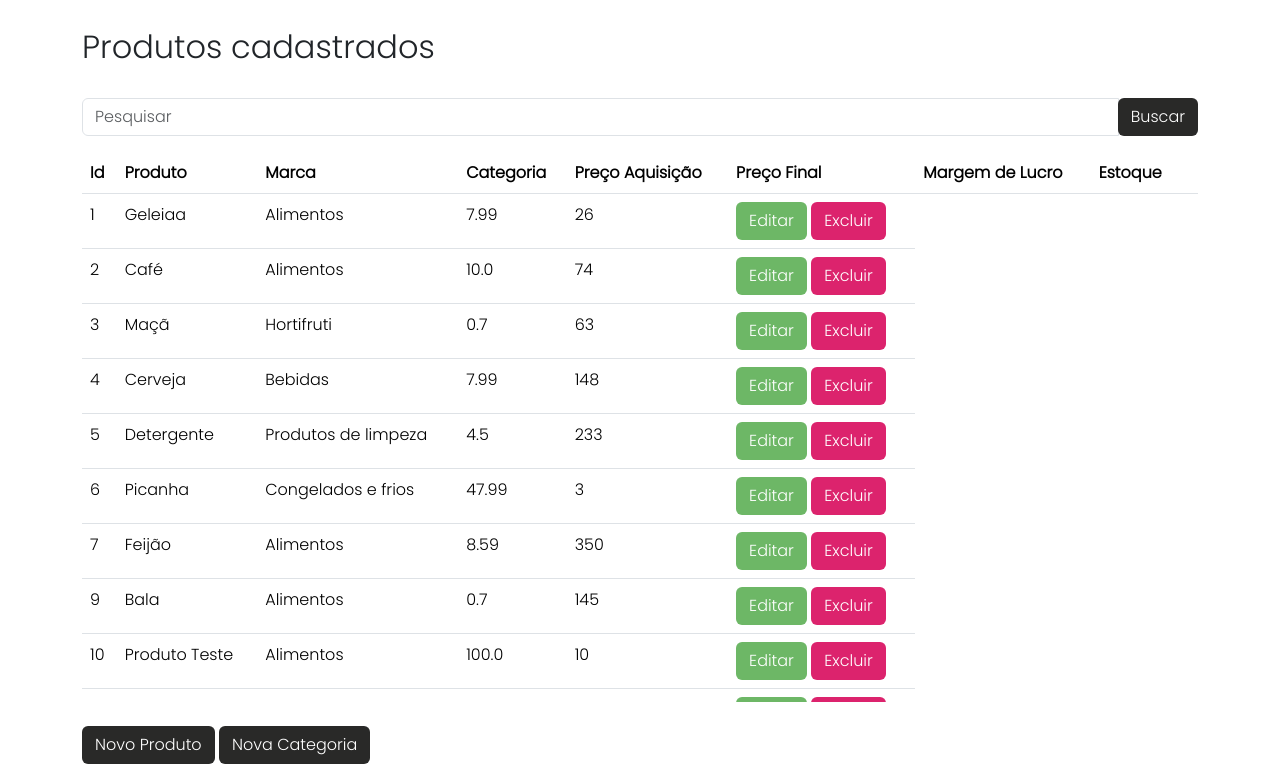
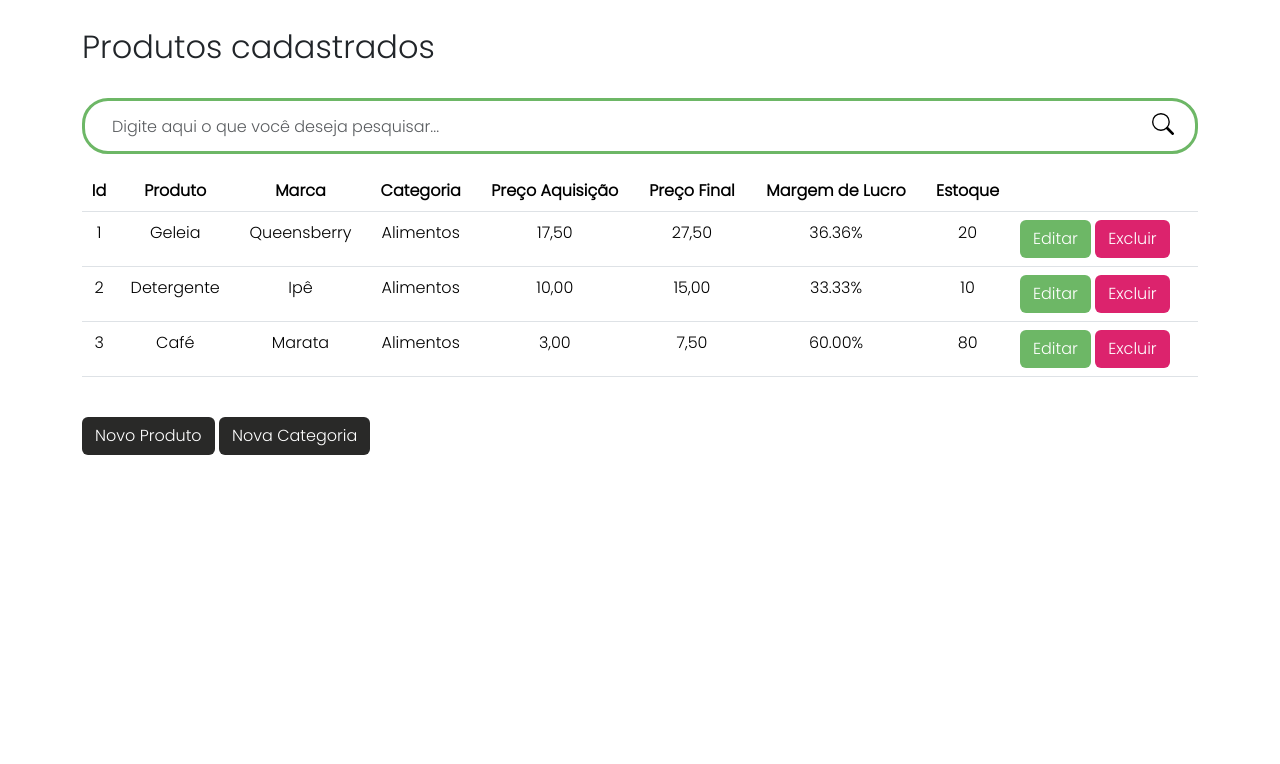
Before and after one commit to josesandovaln/VendaSmart, a Flask app: page /produtos in a window 1280 px wide. Shown: the part 96-860 px from the top of the page. After the commit the page ends 551 px from the top, so only its background shows below. Run offline with Flask 3, Linux system fonts and the light colour scheme; a user stored in the database is signed in; some libraries are stand-ins or nearby versions.

Commit message:
Atualização layout produtos

```diff
--- a/site_atividade/forms/__init__.py
+++ b/site_atividade/forms/__init__.py
@@ -1,6 +1,7 @@
 from flask_wtf import FlaskForm
 from wtforms import StringField, PasswordField, SubmitField, BooleanField, IntegerField, FloatField, SelectField
-from wtforms.validators import DataRequired, length, email, equal_to
+from wtforms.validators import DataRequired, length, email, equal_to, Length
+
 
 class FormLogin(FlaskForm):
     usuario = StringField('Usuário:', validators=[DataRequired(), length(5)])
@@ -9,7 +10,7 @@ class FormLogin(FlaskForm):
     submit_entrar = SubmitField('Entrar')
 
 class FormCadastroUsuario(FlaskForm):
-    usuario = StringField('Usuário:', validators=[DataRequired(), length(5)])
+    usuario = StringField('Usuário:', validators=[DataRequired(), Length(min=5)])
     email = StringField('E-mail:', validators=[DataRequired(), email()])
     senha = PasswordField('Senha:',  validators=[DataRequired(), length(6, 16)])
     confirmacao = PasswordField('Confirmação da senha:',  validators=[DataRequired(), equal_to('senha')])
--- a/site_atividade/static/css/product.css
+++ b/site_atividade/static/css/product.css
@@ -23,3 +23,40 @@
 	-webkit-box-shadow: inset 0 0 6px rgba(0,0,0,.3);
 	background-color: #6DB766;
 }
+
+.search-btn {
+	margin-left: 10px;
+}
+
+.form-search {
+	grid-template-rows: 100vh;
+}
+
+  /* centrer la search bar sur la page entière, ajouter un border à la class="form-group" */
+.form-group-search{
+	border: 3px solid #6DB766;
+	border-radius: 26px;
+	padding: 5px 15px;
+}
+
+  /* appliquer une width et une height à l'input */
+.form-control-search {
+	width: 350px;
+	height: 40px;
+	border : none;
+}
+
+.btn-search {
+	float: right;
+	width: 34px;
+	height: 36px;
+
+	border: none;
+	background: #fff;
+}
+
+  /* solution temporaire pour supprimer la surbrillance bleue lorsque l'input est sélectionné */
+input[type="text"]{
+	outline: none;
+	box-shadow: none !important;
+}
--- a/site_atividade/templates/base.html
+++ b/site_atividade/templates/base.html
@@ -15,6 +15,7 @@
     </head>
     <body>
         {% include 'navbar.html' %}
+
         <div class="container">
             {% with mensagens = get_flashed_messages(with_categories=True) %}
                 {% if mensagens %}
@@ -22,6 +23,12 @@
                         <div class="alert {{ categoria }}">
                             {{ mensagem }}
                         </div>
+                        <script>
+                            setTimeout(function(){
+                                var mensagemElement = document.querySelector('.alert.{{ categoria }}');
+                                mensagemElement.style.display = 'none';
+                            }, 3000);
+                        </script>
                     {% endfor %}
                 {% endif %}
             {% endwith %}
--- a/site_atividade/templates/lista_produto.html
+++ b/site_atividade/templates/lista_produto.html
@@ -10,11 +10,14 @@
             <br>
 
             <div class="search-box">
-                <form action="{{ url_for('produtos') }}" method="GET">
-                    <div class="input-group">
-                        <input type="text" class="form-control" placeholder="Pesquisar" id="search-input" name="search">
+                <form class="form-search" action="{{ url_for('produtos') }}" method="GET">
+                    <div class="input-group form-group-search">
+                        <input type="text" class="form-control form-control-search" placeholder="Digite aqui o que você deseja pesquisar..." id="search-input" name="search">
                         <span class="input-group-btn">
-                            <button class="btn btn-color3" type="submit">Buscar</button>
+                            <button class="btn-search type="submit"><svg class="bi bi-search" viewBox="0 0 16 16" fill="currentColor" xmlns="http://www.w3.org/2000/svg">
+                                <path fill-rule="evenodd" d="M10.442 10.442a1 1 0 0 1 1.415 0l3.85 3.85a1 1 0 0 1-1.414 1.415l-3.85-3.85a1 1 0 0 1 0-1.415z"/>
+                                <path fill-rule="evenodd" d="M6.5 12a5.5 5.5 0 1 0 0-11 5.5 5.5 0 0 0 0 11zM13 6.5a6.5 6.5 0 1 1-13 0 6.5 6.5 0 0 1 13 0z"/>
+                              </svg></button>
                         </span>
                     </div>
                 </form>
@@ -24,14 +27,14 @@
                 <table class="table table-hover scrollable-table">
                     <thead>
                         <tr>
-                            <th>Id</th>
-                            <th>Produto</th>
-                            <th>Marca</th>
-                            <th>Categoria</th>
-                            <th>Preço Aquisição</th>
-                            <th>Preço Final</th>
-                            <th>Margem de Lucro</th>
-                            <th>Estoque</th>
+                            <th class="text-center">Id</th>
+                            <th class="text-center">Produto</th>
+                            <th class="text-center">Marca</th>
+                            <th class="text-center">Categoria</th>
+                            <th class="text-center">Preço Aquisição</th>
+                            <th class="text-center">Preço Final</th>
+                            <th class="text-center">Margem de Lucro</th>
+                            <th class="text-center">Estoque</th>
                             <th> </th>
                         </tr>
                     </thead>
@@ -39,12 +42,15 @@
 
                     {% for produto in produtos %}
                         <tr data-href="#">
-                           </td> <td> {{ produto.id_produtos }} </td>
-                            <td>{{ produto.produto }}</td>
-                            <td>{{ produto.categoria.categoria }}</td>
-                            <td>{{ produto.preco }}</td>
-                            <td>{{ produto.estoque }}</td>
-                            <td>
+                           </td> <td class="text-center"> {{ produto.id_produtos }} </td>
+                            <td class="text-center">{{ produto.produto }}</td>
+                            <td class="text-center">{{ produto.marca }}</td>
+                            <td class="text-center">{{ produto.categoria.categoria }}</td>
+                            <td class="text-center">{{ "{:.2f}".format(produto.preco_aquisicao).replace('.', ',') }}</td>
+                            <td class="text-center">{{ "{:.2f}".format(produto.preco).replace('.', ',') }}</td>
+                            <td class="text-center">{{ "{:.2f}%".format(produto.margem_lucro) }}</td>
+                            <td class="text-center">{{ produto.estoque }}</td>
+                            <td class="btn-edit-delete text-right">
                                 <a class="btn btn-color1 text-white" data-toggle="modal" data-target="#editProdutoModal{{ produto.id_produtos }}">Editar</a>
                                 <a class="btn btn-color2 text-white" data-toggle="modal" data-target="#deleteProdutoModal{{ produto.id_produtos }}">Excluir</a>
                             </td>
@@ -81,8 +87,8 @@
                                     <input type="text" class="form-control" id="categoria" name="categoria" required>
                                 </div>
                                 <div class="modal-footer">
-                                    <button type="button" class="btn btn-secondary" data-dismiss="modal">Cancelar</button>
-                                    <button type="submit" class="btn btn-primary">Salvar</button>
+                                    <button type="button" class="btn btn-color2 text-white" data-dismiss="modal">Cancelar</button>
+                                    <button type="submit" class="btn btn-color1 text-white">Salvar</button>
                                 </div>
                             </form>
                         </div>
@@ -106,6 +112,10 @@
                                     <input name="produto" type="text" class="form-control" required>
                                 </div>
                                 <div class="form-group">
+                                    <label for="marca">Marca:</label>
+                                    <input name="marca" type="text" class="form-control" required>
+                                </div>
+                                <div class="form-group">
                                     <label for="categoria_fk" class="control-label" id="categoria_fk">Categoria:</label>
                                     <select name="categoria_fk" class="form-control">
                                         {% for categoria in categorias %}
@@ -114,7 +124,11 @@
                                     </select>
                                 </div>
                                 <div class="form-group">
-                                    <label for="preco">Preço (R$):</label>
+                                    <label for="precoAquisicao">Preço de Aquisição (R$):</label>
+                                    <input name="preco_aquisicao" type="number" class="form-control" step="0.01" required>
+                                </div>
+                                <div class="form-group">
+                                    <label for="preco">Preço Final (R$):</label>
                                     <input name="preco" type="number" class="form-control" step="0.01" required>
                                 </div>
                                 <div class="form-group">
@@ -122,8 +136,8 @@
                                     <input name="estoque" type="number" class="form-control" required>
                                 </div>
                                 <div class="modal-footer">
-                                    <button type="button" class="btn btn-secondary" data-dismiss="modal">Cancelar</button>
-                                    <button type="submit" class="btn btn-primary">Salvar</button>
+                                    <button type="button" class="btn btn-color2 text-white" data-dismiss="modal">Cancelar</button>
+                                    <button type="submit" class="btn btn-color1 text-white">Salvar</button>
                                 </div>
                             </form>
                         </div>
@@ -147,9 +161,9 @@
                         </div>
                         <div class="modal-footer">
                             <form method="post" action="{{ url_for('delete_produto', id=produto.id_produtos) }}">
-                                <button type="submit" class="btn btn-danger">Excluir</button>
+                                <button type="submit" class="btn btn-color2 text-white">Excluir</button>
                             </form>
-                            <button type="button" class="btn btn-secondary" data-dismiss="modal">Cancelar</button>
+                            <button type="button" class="btn btn-color3" data-dismiss="modal">Cancelar</button>
                         </div>
                     </div>
                 </div>
@@ -186,8 +200,8 @@
                                         {% endfor %}
                                     </select>
                                 </div>
-                                <button type="submit" class="btn btn-Secondary">Salvar</button>
-                                <a href="{{ url_for('produtos') }}" class="btn btn-Danger">Cancelar</a>
+                                <button type="submit" class="btn btn-color1 text-white">Salvar</button>
+                                <a href="{{ url_for('produtos') }}" class="btn btn-color2 text-white">Cancelar</a>
                             </form>
                         </div>
                     </div>
```
Also changed, not shown: site_atividade/models/__init__.py (+22 -0 lines), site_atividade/routers/__init__.py (+19 -8 lines), site_atividade/templates/base_sem_navbar.html (+7 -0 lines), site_atividade/templates/lista_usuario.html (+26 -18 lines), testeDB.py (+5 -5 lines), instance/pdv.db, site_atividade/static/js/script.js (line endings or trailing spaces).
